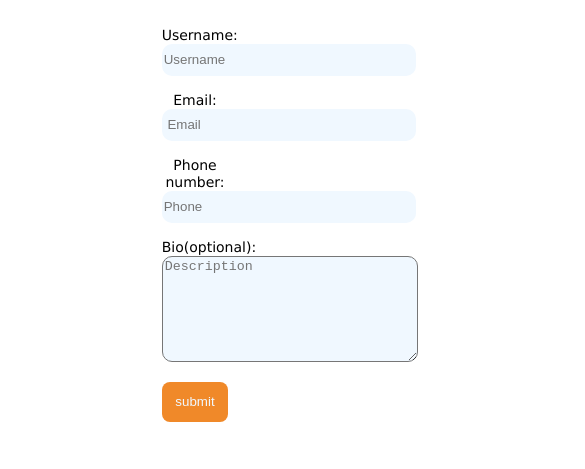
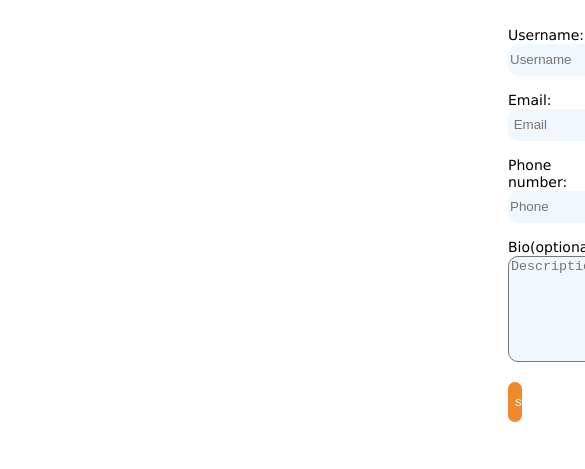
Before and after one commit to l3o-k00m3/gg, a plain HTML site: page index.html in a window 390 px wide. Shown: the part 292-761 px from the top of the page, 585 px wide, since content can reach past the window. Drawn offline with Linux system fonts and the light colour scheme.

Commit message:
Update style.css

```diff
--- a/style.css
+++ b/style.css
@@ -21,10 +21,3 @@
 .dot{font-family: Verdana, Geneva, Tahoma, sans-serif;}
 input{border-style: none;}
 body{background-color: white;}
-
-@media screen and (max-width: 600px){
-form{max-width: 90%;
-margin:0 auto;
- display:block}
-#bot{ margin-left: 100px;
-        margin-right: 100px;}
```
